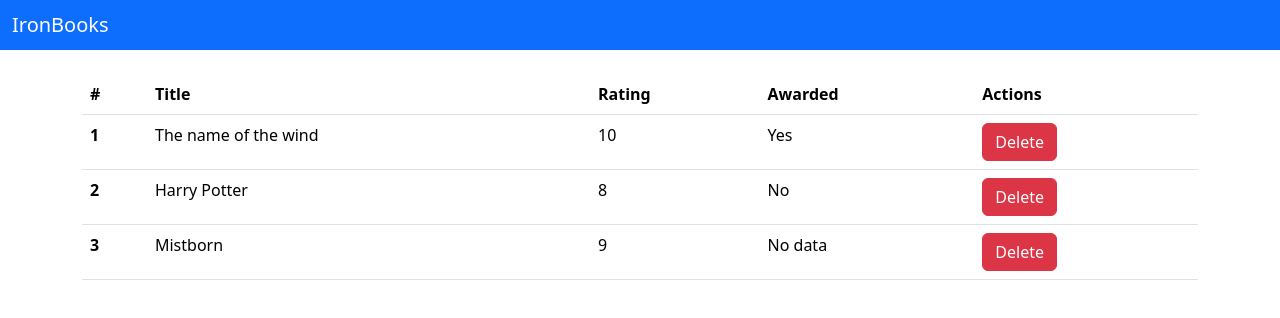
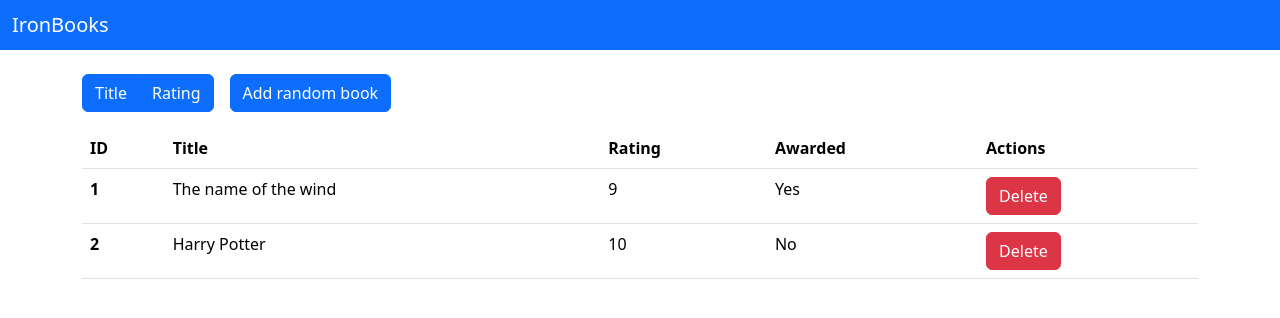
Before and after one commit to plaso/react-books, a React (Vite) app: page / in a window 1280 px wide. Shown: the top 318 px of the page. Built offline with nearby package versions, Linux system fonts and the light colour scheme.

Commit message:
add random

```diff
--- a/src/components/BooksList/BooksList.jsx
+++ b/src/components/BooksList/BooksList.jsx
@@ -2,22 +2,92 @@ import { useState } from 'react';
 import booksJSON from '../../data/books.json';
 import BookItem from './BookItem';
 
+const SORT_BY_OPTIONS = ['Title', 'Rating'];
+
+const INITIAL_BOOKS = booksJSON.splice(0, 2);
+
 const BooksList = () => {
-  const [books, setBooks] = useState(booksJSON);
+  const [books, setBooks] = useState(INITIAL_BOOKS);
+  const [sortBy, setSortBy] = useState(null);
+
+  const renderBookItems = () => {
+    let booksCopy = [...books];
+
+    if (SORT_BY_OPTIONS.includes(sortBy)) {
+      if (sortBy === 'Title') {
+        booksCopy = booksCopy.sort((a, b) => {
+          const titleA = a.title.toLowerCase(); // Convert titles to lowercase for case-insensitive sorting
+          const titleB = b.title.toLowerCase();
+
+          if (titleA < titleB) {
+            return -1; // a should come before b in the sorted order
+          }
+          if (titleA > titleB) {
+            return 1; // a should come after b in the sorted order
+          }
+          return 0; // titles are equal
+        });
+      }
+      if (sortBy === 'Rating') {
+        booksCopy = booksCopy.sort((a, b) => b.rating - a.rating);
+      }
+    }
+
+    return booksCopy.map(book => (
+      <BookItem key={book.id} {...book} onDelete={() => onDeleteBook(book.id)} />
+    ))
+  }
+
+  const handleSortByButton = (value) => {
+    if (sortBy === value) {
+      setSortBy(null)
+    } else {
+      setSortBy(value)
+    }
+  }
 
   const onDeleteBook = (id) => {
     const newBooks = books.filter((book) => book.id !== id);
     setBooks(newBooks);
   };
 
+  const addRandomBook = () => {
+    if (booksJSON.length === 0) {
+      return alert('There are no more books');
+    }
+
+    const randomIndex = Math.floor(Math.random() * booksJSON.length);
+    const newBook = booksJSON.splice(randomIndex, 1)[0]; // splice devuelve un arr con lo que borra, así que me quedo con el índice 1
+    setBooks([...books, newBook])
+  }
+
   return (
     <div className="BooksList">
       { books.length > 0
         ? (
-          <table className="table table-hover">
+          <>
+            <div className="flex">
+              <div className="btn-group me-3" role="group" aria-label="Basic example">
+                {SORT_BY_OPTIONS.map((option, i) => (
+                  <button
+                    key={i} type="button"
+                    className={`btn btn-primary ${sortBy === option ? 'active' : ''}`}
+                    onClick={() => handleSortByButton(option)}
+                  >
+                    {option}
+                  </button>
+                ))}
+              </div>
+
+              <button className="btn btn-primary" onClick={addRandomBook}>
+                Add random book
+              </button>
+            </div>
+
+            <table className="table table-hover mt-3">
               <thead>
                 <tr>
-                <th scope="col">#</th>
+                  <th scope="col">ID</th>
                   <th scope="col">Title</th>
                   <th scope="col">Rating</th>
                   <th scope="col">Awarded</th>
@@ -25,11 +95,10 @@ const BooksList = () => {
                 </tr>
               </thead>
               <tbody>
-              {books.map(book => (
-                <BookItem key={book.id} {...book} onDelete={() => onDeleteBook(book.id)} />
-              ))}
+                {renderBookItems()}
               </tbody>
             </table>
+          </>
         ) : (
           <p>There are no books to display</p>
         )
--- a/src/data/books.json
+++ b/src/data/books.json
@@ -2,18 +2,24 @@
   {
     "id": 1,
     "title": "The name of the wind",
-    "rating": 10,
+    "rating": 9,
     "awarded": true
   },
   {
     "id": 2,
     "title": "Harry Potter",
-    "rating": 8,
+    "rating": 10,
     "awarded": false
   },
   {
     "id": 3,
     "title": "Mistborn",
-    "rating": 9
+    "rating": 7
+  },
+  {
+    "id": 4,
+    "title": "Death note",
+    "rating": 8,
+    "awarded": true
   }
 ]
```
Lines whose indentation alone changed are shown as unchanged.
